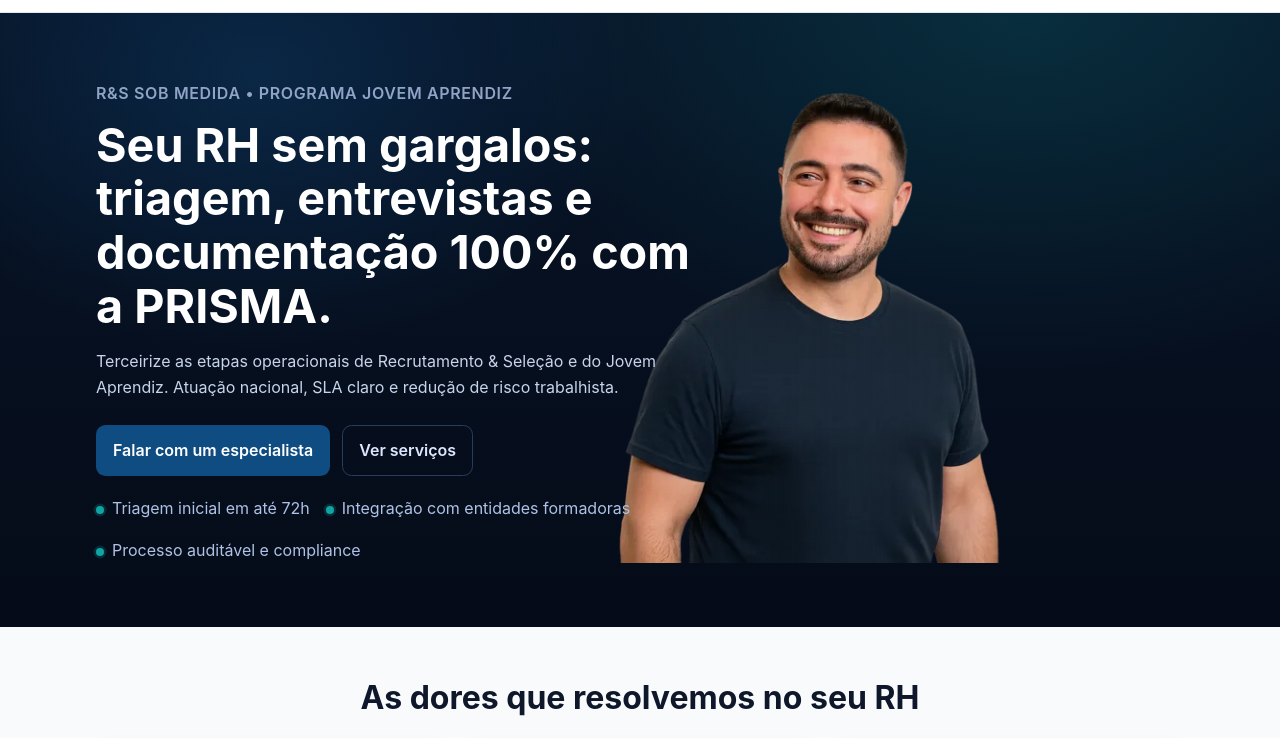
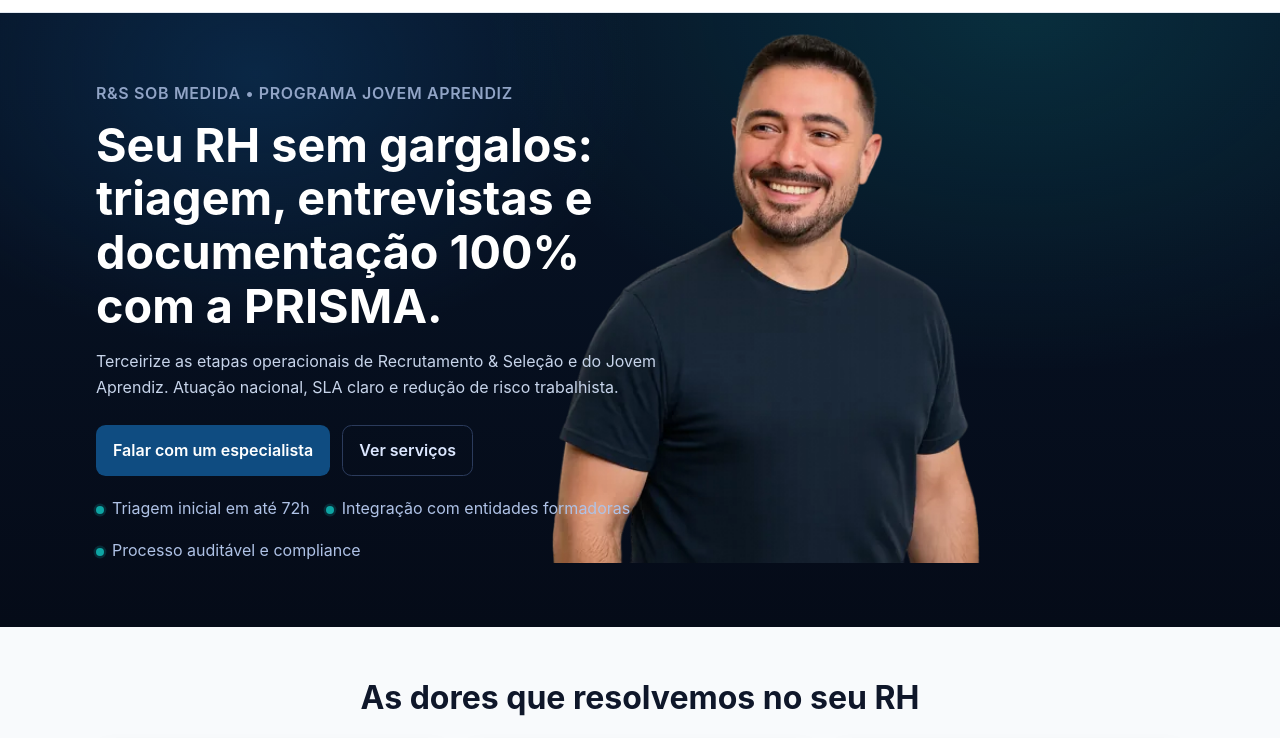
Before and after one commit to vittoroliveira-dev/jovemaprendiz, a plain HTML site: page index.html in a window 1280 px wide. Shown: the part 52-790 px from the top of the page. Drawn offline with Linux system fonts and the light colour scheme.

Commit message:
Update main.css (#83)

```diff
--- a/assets/css/main.css
+++ b/assets/css/main.css
@@ -73,7 +73,7 @@
   max-width: none; padding-inline: clamp(12px, 4vw, 32px);
 }
 
-/* Marca do header */
+/* Marca do header (maior + à esquerda) */
 .c-brand { display:flex; align-items:center; gap:.6rem; text-decoration:none; margin-right:auto; }
 .c-brand__logo { width:56px; height:auto; display:block; }
 @media (min-width: 64em) { .c-brand__logo { width:64px; } }
@@ -170,17 +170,17 @@
 .c-hero.c-hero--split { position: relative; }
 .c-hero--split .c-hero__inner{
   position: relative;
-  /* reserva espaço para a foto à direita no desktop */
-  padding-right: clamp(220px, 38vw, 560px);
+  /* reserva mais espaço para a foto no desktop (evita sobreposição ao texto) */
+  padding-right: clamp(260px, 42vw, 640px);
 }
 .c-hero__copy{ position: relative; z-index: 2; }
 
-/* a foto ancorada no canto inferior direito, responsiva */
+/* a foto ancorada no canto inferior direito, maior e encostada no fim do banner */
 .c-hero__media{
   position: absolute;
   right: clamp(8px, 4vw, 48px);
   bottom: 0;
-  height: clamp(320px, 64vh, 560px);
+  height: clamp(360px, 72vh, 640px);
   width: auto;
   z-index: 1;
   pointer-events: none; user-select: none;
```
